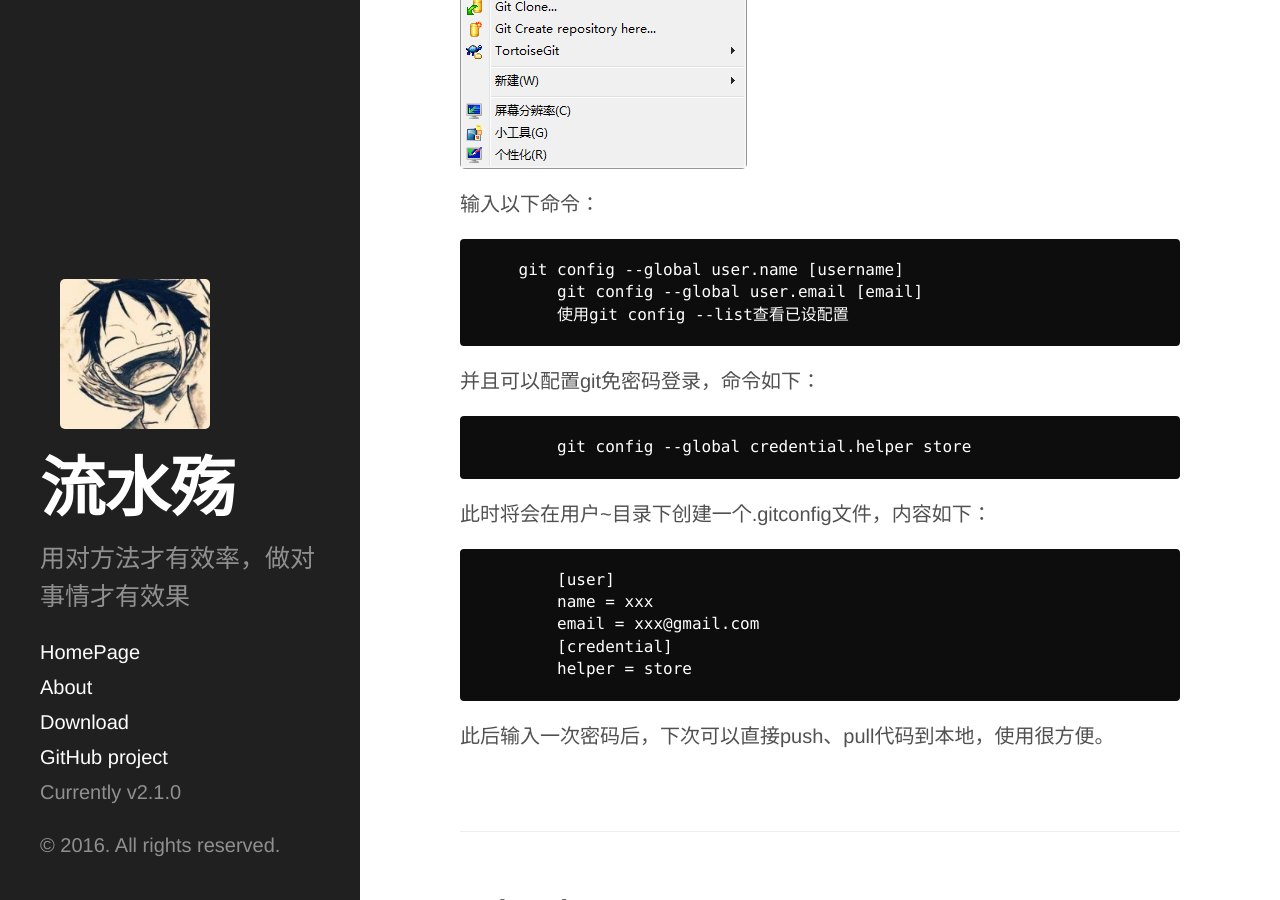
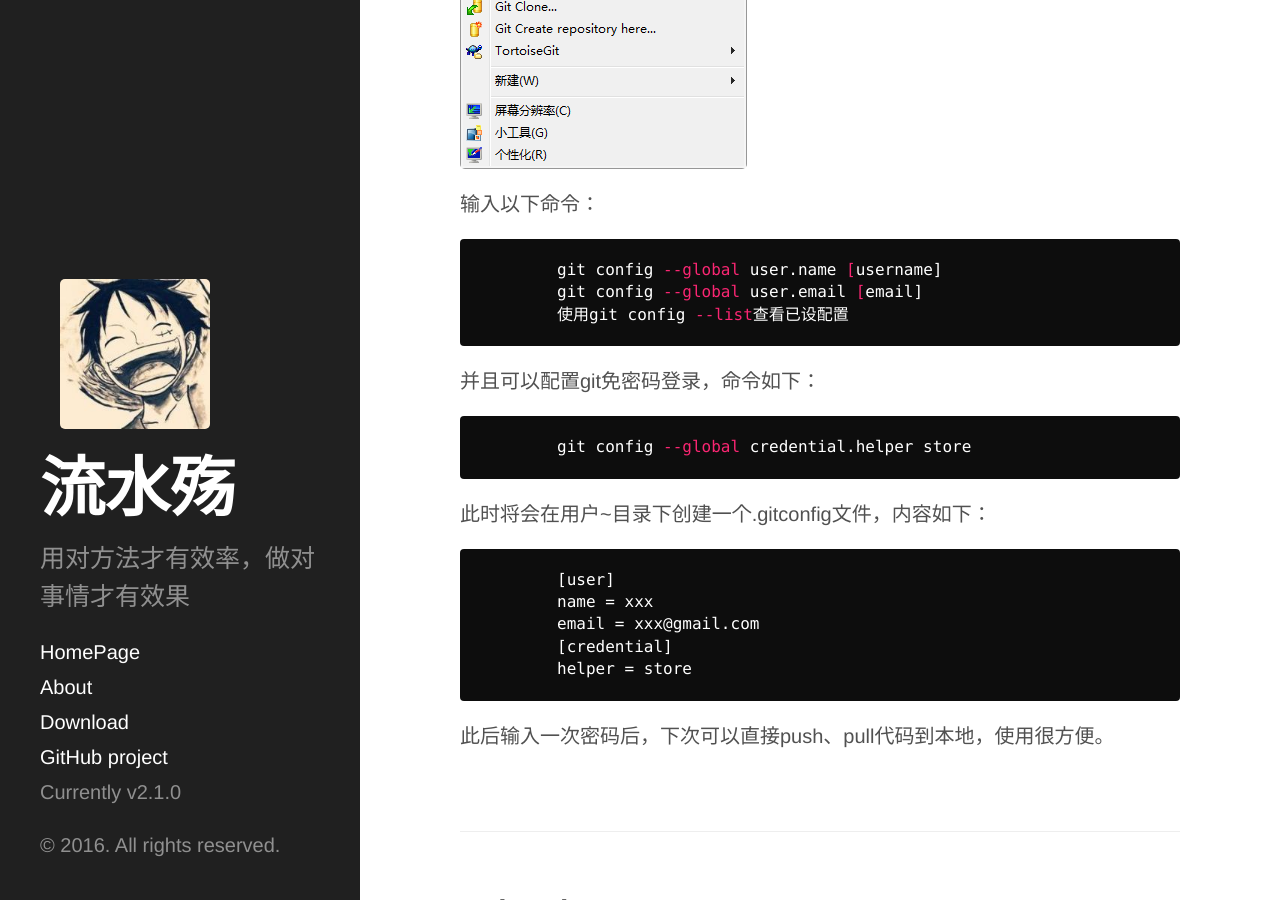
Before and after one commit to lkzlee/lkzlee.github.io, a Jekyll site: the page built from _posts/2016-07-25-git bash install and guide.md, in a window 1280 px wide and 900 px high, scrolled down 591 px. Built offline with Jekyll 4.4.1, drawn with Linux system fonts in a browser that asks for light colours.

Commit message:
个人系统搭建 ~~高亮语法显示

````diff
--- a/_posts/2016-07-25-git bash install and guide.md
+++ b/_posts/2016-07-25-git bash install and guide.md
@@ -12,21 +12,23 @@ title: git 使用配置（windows版本）
 ![示例图片](/article_images/git_bash_here.png)
 
 输入以下命令：
-```
-    git config --global user.name [username]
+~~~shell
+	git config --global user.name [username]
 	git config --global user.email [email]
 	使用git config --list查看已设配置
-```
+~~~
+
 并且可以配置git免密码登录，命令如下：
-```
+~~~shell
 	git config --global credential.helper store
-```
+~~~
 此时将会在用户~目录下创建一个.gitconfig文件，内容如下：
-```
+
+~~~config
 	[user]
         name = xxx
         email = xxx@gmail.com
 	[credential]
         helper = store
-```
+~~~
 此后输入一次密码后，下次可以直接push、pull代码到本地，使用很方便。
````
